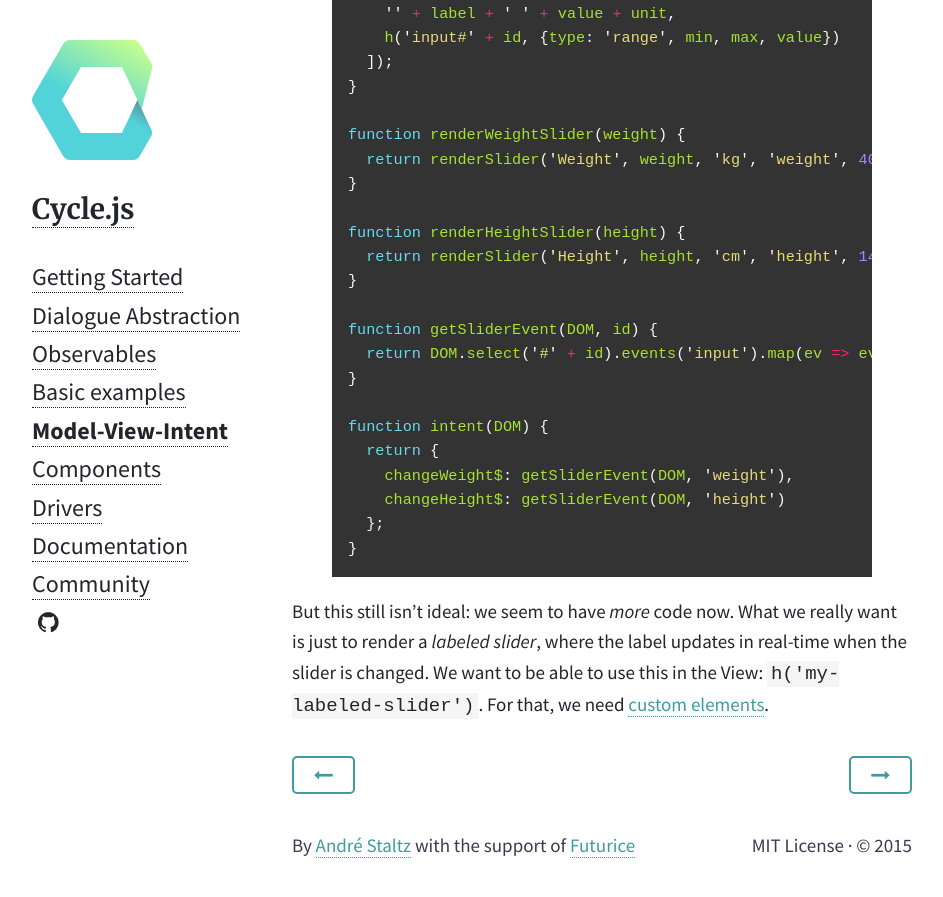
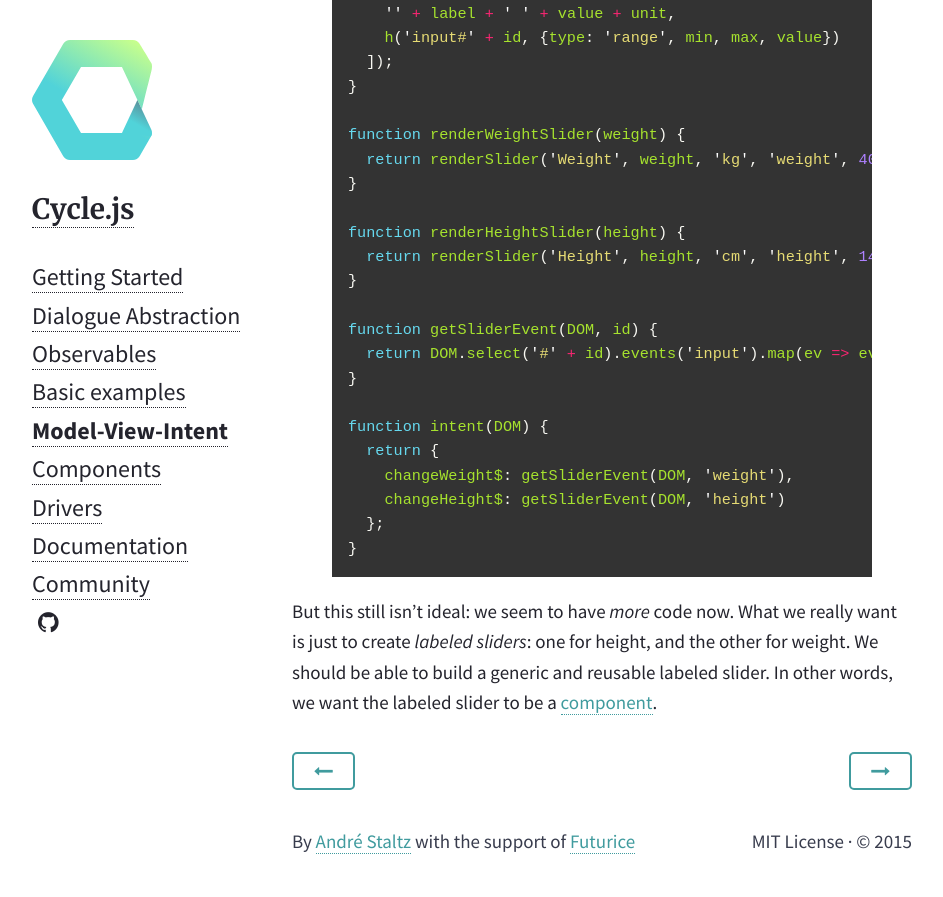
Before and after one commit to cyclejs/old-website, a Jekyll site: the page built from _posts/2015-01-26-model-view-intent.md, in a window 1280 px wide and 900 px high, scrolled down 13805 px. Shown: the top 897 px of the window, without its empty margins (168-1111 px from the left). Built offline with Jekyll 4.4.1, drawn with Linux system fonts in a browser that asks for light colours; nearby versions of some CDN libraries.

Commit message:
Improve hook between MVI last paragraph and Components chapter

```diff
--- a/_posts/2015-01-26-model-view-intent.md
+++ b/_posts/2015-01-26-model-view-intent.md
@@ -441,4 +441,4 @@
 }
 {% endhighlight %}
 
-But this still isn't ideal: we seem to have *more* code now. What we really want is just to render a *labeled slider*, where the label updates in real-time when the slider is changed. We want to be able to use this in the View: `h('my-labeled-slider')`. For that, we need [custom elements](/components.html).
+But this still isn't ideal: we seem to have *more* code now. What we really want is just to create *labeled sliders*: one for height, and the other for weight. We should be able to build a generic and reusable labeled slider. In other words, we want the labeled slider to be a [component](/component.html).
```
